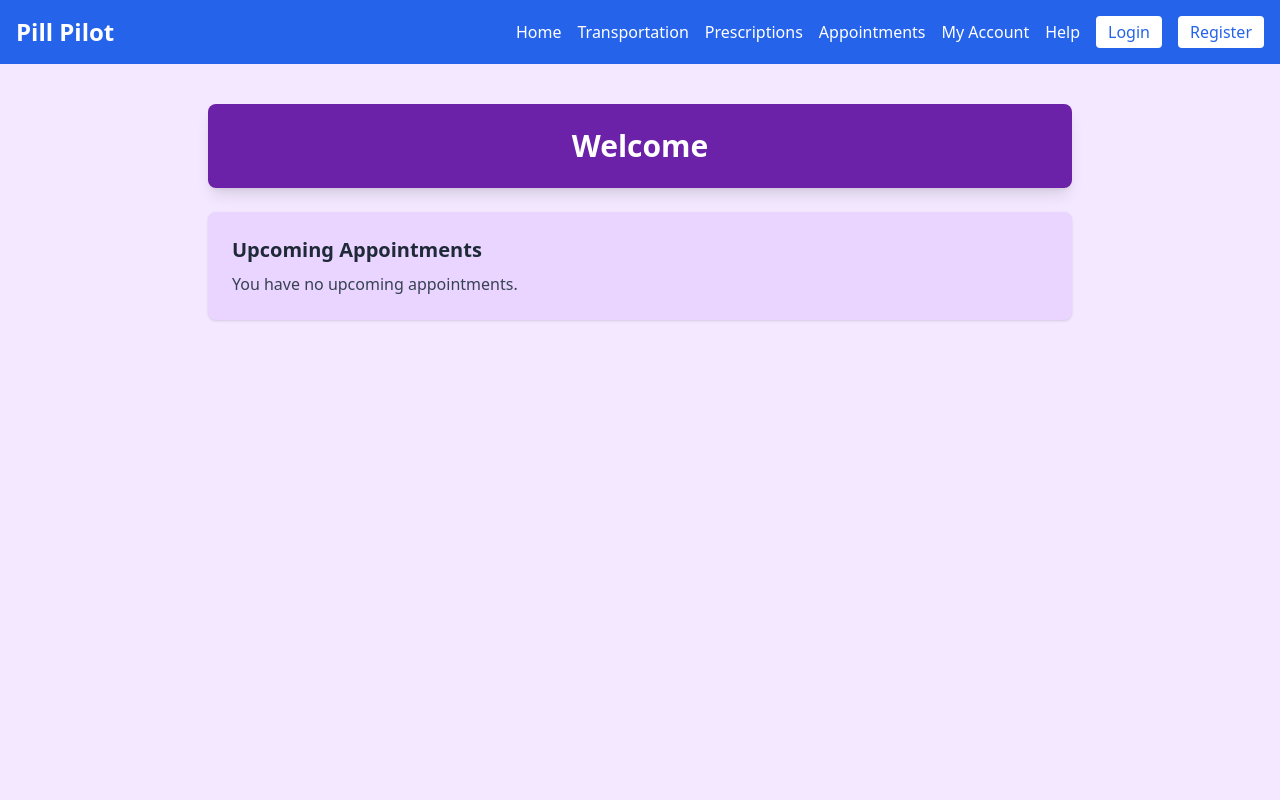
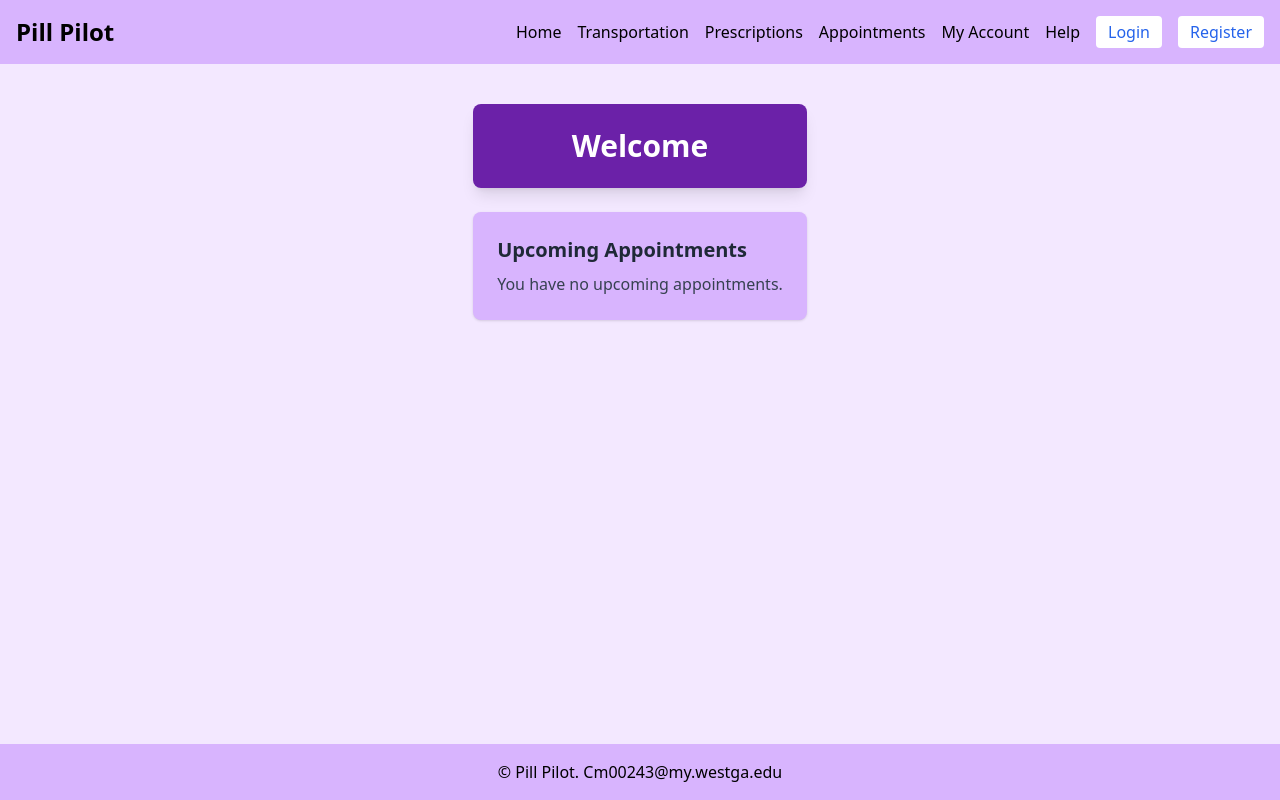
Before and after one commit to ConnorMcIntire/P1A6, a plain HTML site: page index.html in a window 1280 px wide. Drawn offline with nearby package versions, Linux system fonts and the light colour scheme.

Commit message:
Finish home page
Added a footer and messed around with colors

```diff
--- a/index.html
+++ b/index.html
@@ -6,10 +6,10 @@
   <title>Home</title>
   <script src="https://cdn.tailwindcss.com"></script>
 </head>
-<body class="bg-purple-100 text-gray-800 min-h-screen">
+<body class="bg-purple-100 text-gray-800 min-h-screen flex flex-col">
 
 
-  <header class="bg-blue-600 text-white p-4">
+  <header class="bg-purple-300 text-black p-4">
     <div class="max-w-7xl mx-auto flex flex-col md:flex-row justify-between items-center">
       <h1 class="text-2xl font-bold mb-2 md:mb-0">Pill Pilot</h1>
       <nav class="flex flex-wrap gap-4 items-center">
@@ -26,18 +26,23 @@
   </header>
 
 
-  <main class="max-w-4xl mx-auto mt-10 px-4">
+  <main class="max-w-4xl mx-auto mt-10 px-4 flex-grow">
 
     <div class="bg-purple-800 text-white p-6 rounded-lg shadow-lg text-center mb-6">
       <h2 class="text-3xl font-semibold">Welcome</h2>
     </div>
 
 
-    <section class="bg-purple-200 p-6 rounded-lg shadow">
+    <section class="bg-purple-300 p-6 rounded-lg shadow">
       <h3 class="text-xl font-semibold mb-2">Upcoming Appointments</h3>
       <p class="text-gray-700">You have no upcoming appointments.</p>
     </section>
   </main>
 
+
+  <footer class="bg-purple-300 text-black text-center py-4">
+    <p>&copy; Pill Pilot. Cm00243@my.westga.edu</p>
+  </footer>
+
 </body>
 </html>
```
Lines whose indentation alone changed are shown as unchanged.
